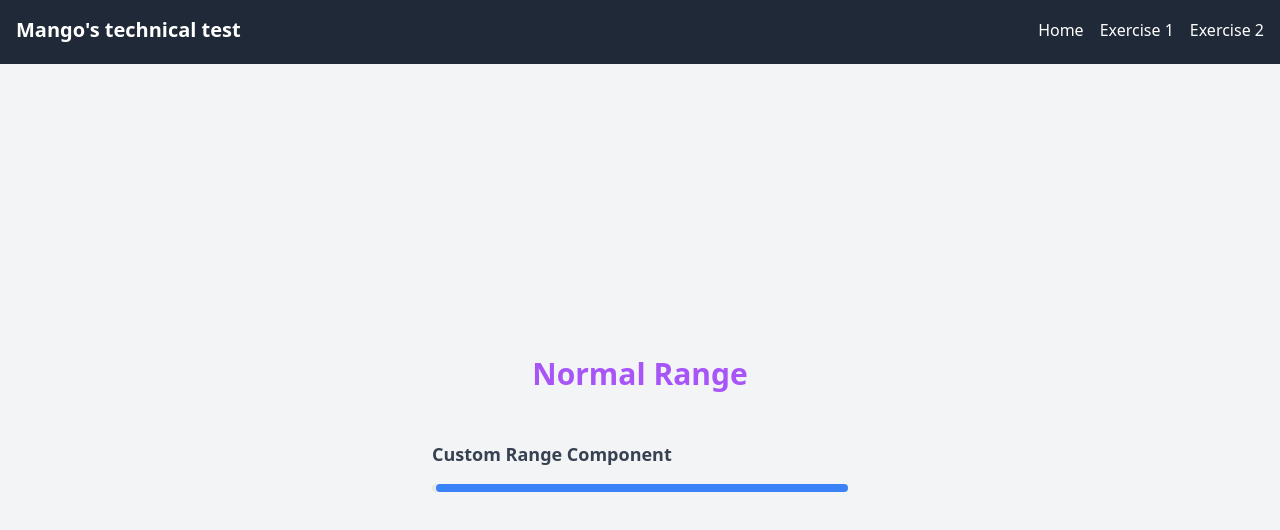
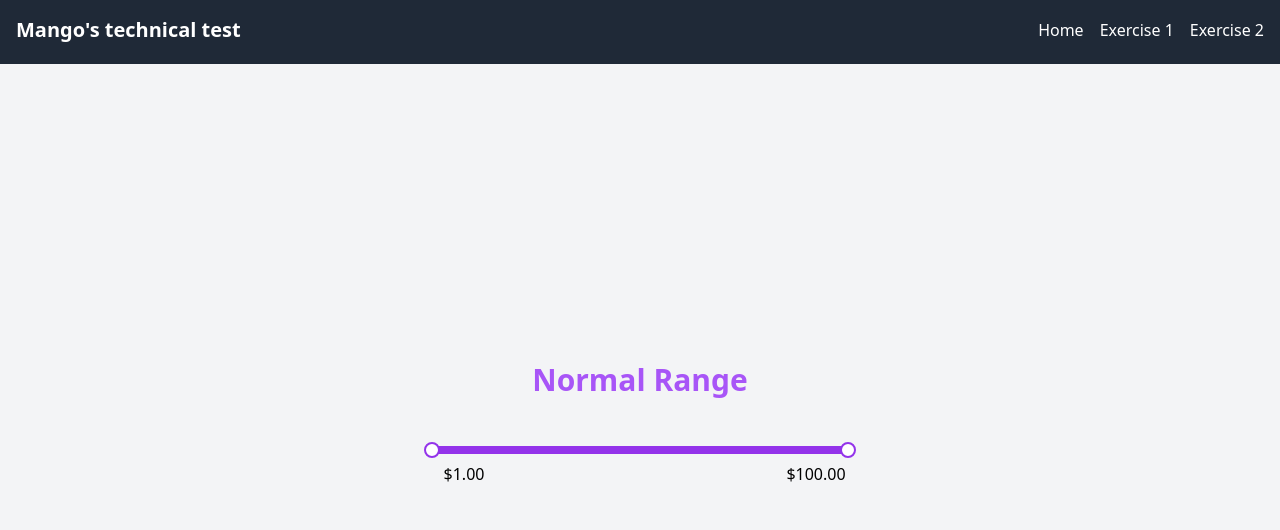
Before and after one commit to MarckvsPerez/Prueba_Mango, a Next.js app: page /exercise1 in a window 1280 px wide. Shown: the top 530 px of the page. Built offline with nearby package versions, Linux system fonts and the light colour scheme.

Commit message:
range component

```diff
--- a/components/Range.tsx
+++ b/components/Range.tsx
@@ -1,30 +1,159 @@
 "use client";
 
-import React, { useState } from "react";
+import React, { useState, useEffect, useRef } from "react";
 
 interface RangeProps {
   mode: "normal" | "fixed";
   min?: number;
   max?: number;
   rangeValues?: number[];
+  onChange?: (values: [number, number]) => void;
 }
 
-const Range: React.FC<RangeProps> = ({ mode, min, max, rangeValues }) => {
-  const [values, setValues] = useState<[number, number]>([min || 0, max || 0]);
+const Range: React.FC<RangeProps> = ({
+  mode,
+  min: propMin = 0,
+  max: propMax = 100,
+  rangeValues = [],
+  onChange,
+}) => {
+  const min =
+    mode === "fixed" && rangeValues.length > 0
+      ? Math.min(...rangeValues)
+      : propMin;
+  const max =
+    mode === "fixed" && rangeValues.length > 0
+      ? Math.max(...rangeValues)
+      : propMax;
+
+  const [values, setValues] = useState<[number, number]>(() => {
+    if (mode === "fixed" && rangeValues.length >= 2) {
+      return [rangeValues[0], rangeValues[rangeValues.length - 1]];
+    }
+    return [min, max];
+  });
+  const [isDragging, setIsDragging] = useState<null | "min" | "max">(null);
+  const rangeRef = useRef<HTMLDivElement>(null);
+
+  const getClosestValue = (value: number): number => {
+    if (mode !== "fixed" || !rangeValues.length) return value;
+
+    return rangeValues.reduce((prev, curr) => {
+      return Math.abs(curr - value) < Math.abs(prev - value) ? curr : prev;
+    });
+  };
+
+  const handleMouseDown = (handle: "min" | "max") => (_e: React.MouseEvent) => {
+    setIsDragging(handle);
+  };
+
+  const handleMouseMove = (e: MouseEvent) => {
+    if (!isDragging || !rangeRef.current) return;
+
+    const rect = rangeRef.current.getBoundingClientRect();
+    const percentage = Math.min(
+      Math.max(0, (e.clientX - rect.left) / rect.width),
+      1
+    );
+
+    const rawValue = percentage * (max - min) + min;
+    const newValue =
+      mode === "fixed" ? getClosestValue(rawValue) : Math.round(rawValue);
+
+    setValues((prev) => {
+      if (mode === "fixed") {
+        if (isDragging === "min") {
+          const validValue = rangeValues.reduce((closest, current) => {
+            if (
+              current < prev[1] &&
+              Math.abs(current - rawValue) < Math.abs(closest - rawValue)
+            ) {
+              return current;
+            }
+            return closest;
+          }, rangeValues[0]);
+          return [validValue, prev[1]];
+        } else {
+          const validValue = rangeValues.reduce((closest, current) => {
+            if (
+              current > prev[0] &&
+              Math.abs(current - rawValue) < Math.abs(closest - rawValue)
+            ) {
+              return current;
+            }
+            return closest;
+          }, rangeValues[rangeValues.length - 1]);
+          return [prev[0], validValue];
+        }
+      } else {
+        if (isDragging === "min") {
+          return [Math.min(newValue, prev[1] - 1), prev[1]];
+        } else {
+          return [prev[0], Math.max(newValue, prev[0] + 1)];
+        }
+      }
+    });
+  };
+
+  const handleMouseUp = () => {
+    setIsDragging(null);
+    onChange?.(values);
+  };
+
+  useEffect(() => {
+    if (isDragging) {
+      window.addEventListener("mousemove", handleMouseMove);
+      window.addEventListener("mouseup", handleMouseUp);
+    }
+    return () => {
+      window.removeEventListener("mousemove", handleMouseMove);
+      window.removeEventListener("mouseup", handleMouseUp);
+    };
+  }, [isDragging]);
 
   return (
     <div className="w-full max-w-md mx-auto p-4">
-      <p className="text-lg font-semibold mb-4 text-gray-700">
-        Custom Range Component
-      </p>
-      <div className="relative h-2 bg-gray-200 rounded-full">
+      <div
+        ref={rangeRef}
+        className="relative h-2 bg-gray-200 rounded-full cursor-pointer"
+      >
+        {mode === "fixed" &&
+          rangeValues.map((value, index) => (
+            <div
+              key={value}
+              className="absolute w-4 h-4 bg-gray-300 -top-1 rounded-full"
+              style={{
+                left: `${((value - min) / (max - min)) * 100}%`,
+                transform: "translateX(-50%)",
+              }}
+            />
+          ))}
         <div
-          className="absolute h-full bg-blue-500 rounded-full"
+          className="absolute h-full bg-purple-600 rounded-full"
           style={{
-            left: `${(values[0] / (max || 100)) * 100}%`,
-            right: `${100 - (values[1] / (max || 100)) * 100}%`,
+            left: `${((values[0] - min) / (max - min)) * 100}%`,
+            right: `${100 - ((values[1] - min) / (max - min)) * 100}%`,
+            cursor: "default",
           }}
         />
+        <button
+          className={`absolute w-4 h-4 bg-white border-2 border-purple-600 rounded-full -mt-1 transform -translate-x-1/2 transition-transform hover:scale-125 ${
+            isDragging === "min" ? "cursor-grabbing scale-125" : "cursor-grab"
+          }`}
+          style={{ left: `${((values[0] - min) / (max - min)) * 100}%` }}
+          onMouseDown={handleMouseDown("min")}
+        />
+        <button
+          className={`absolute w-4 h-4 bg-white border-2 border-purple-600 rounded-full -mt-1 transform -translate-x-1/2 transition-transform hover:scale-125 ${
+            isDragging === "max" ? "cursor-grabbing scale-125" : "cursor-grab"
+          }`}
+          style={{ left: `${((values[1] - min) / (max - min)) * 100}%` }}
+          onMouseDown={handleMouseDown("max")}
+        />
+      </div>
+      <div className="flex justify-between mt-2">
+        <span className="w-16 text-center">${values[0].toFixed(2)}</span>
+        <span className="w-16 text-center">${values[1].toFixed(2)}</span>
       </div>
     </div>
   );
```
